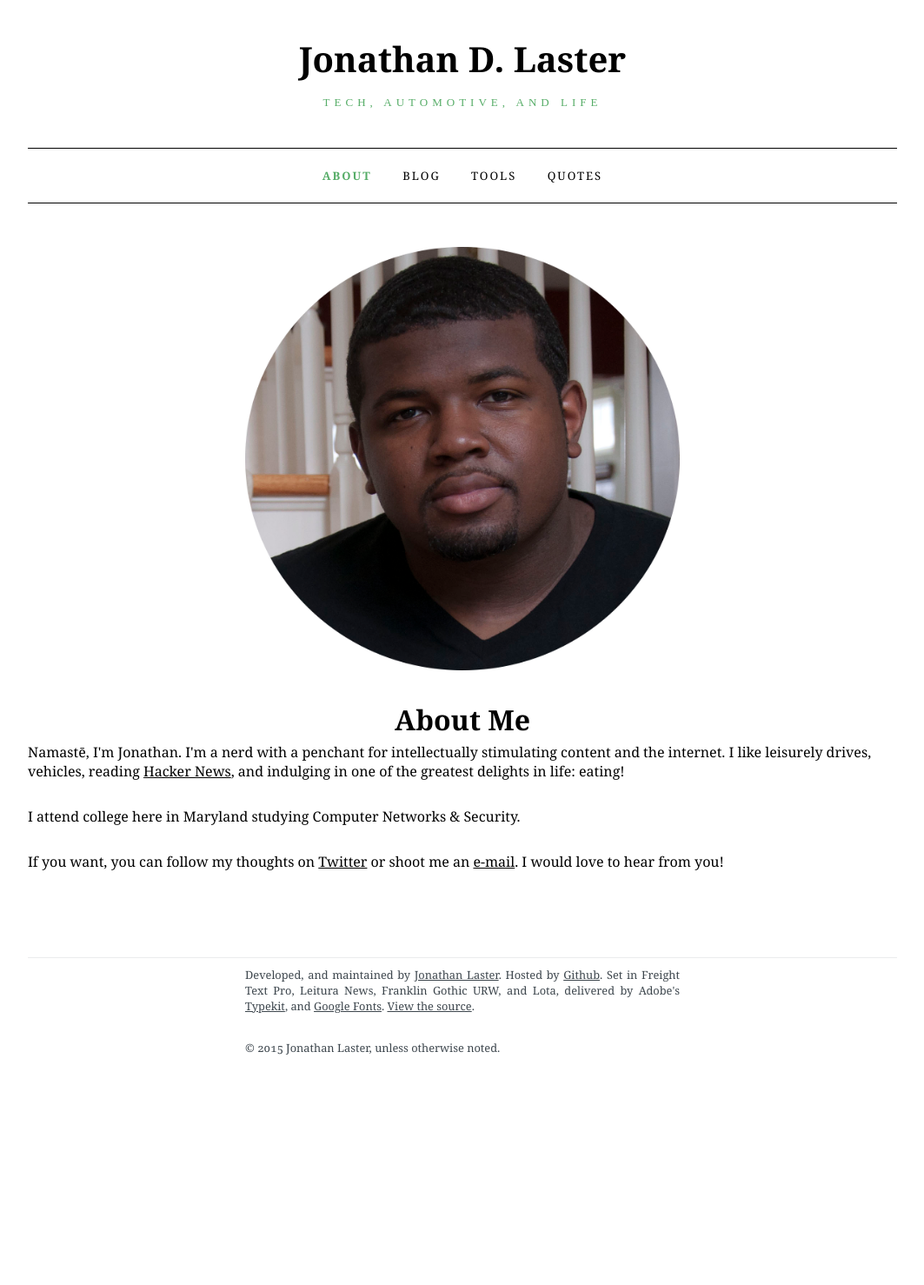
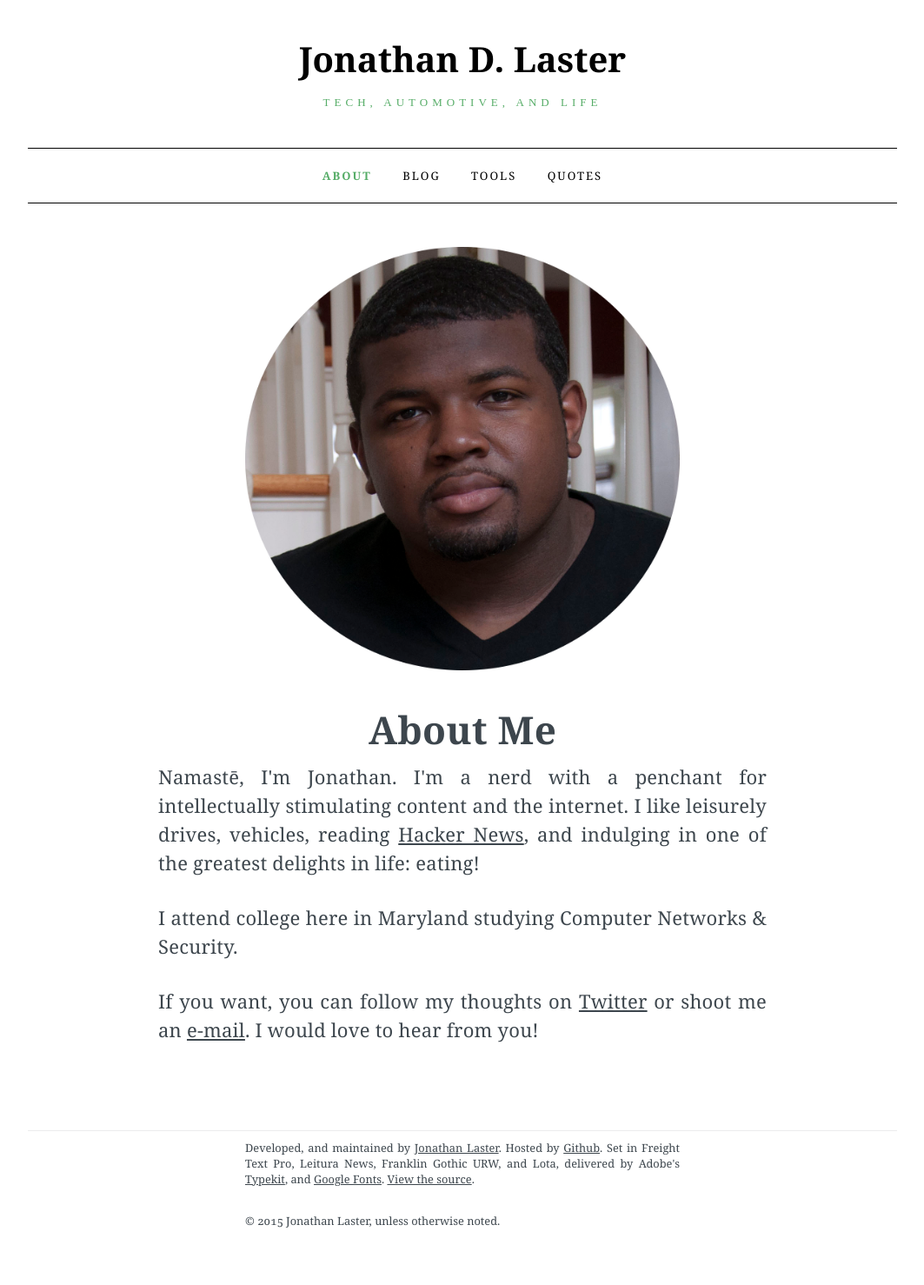
Before and after one commit to last-dev/jdl.io, a Jekyll site: the page built from index.html, in a window 1280 px wide. Shown: the whole page at 87% size, without its empty margins (108-1171 px from the left). Built offline with Jekyll 4.4.1, drawn with Linux system fonts in a browser that asks for light colours; nearby versions of some CDN libraries; before the commit the page ends 1279 px from its top, so only the background shows below that.

Commit message:
text-align: justify

```diff
--- a/css/main.sass
+++ b/css/main.sass
@@ -241,7 +241,7 @@ blockquote
   max-width: 500px
   margin: 0 auto
 
-.page_content
+.page-content
   font:
     size: $content-font-size
     weight: 400
@@ -254,6 +254,7 @@ blockquote
   line-height: 1.5
   letter-spacing: .01em
   text-rendering: optimizeLegibility
+  text-align: justify
 
   a
     color: $content-font-color
```
